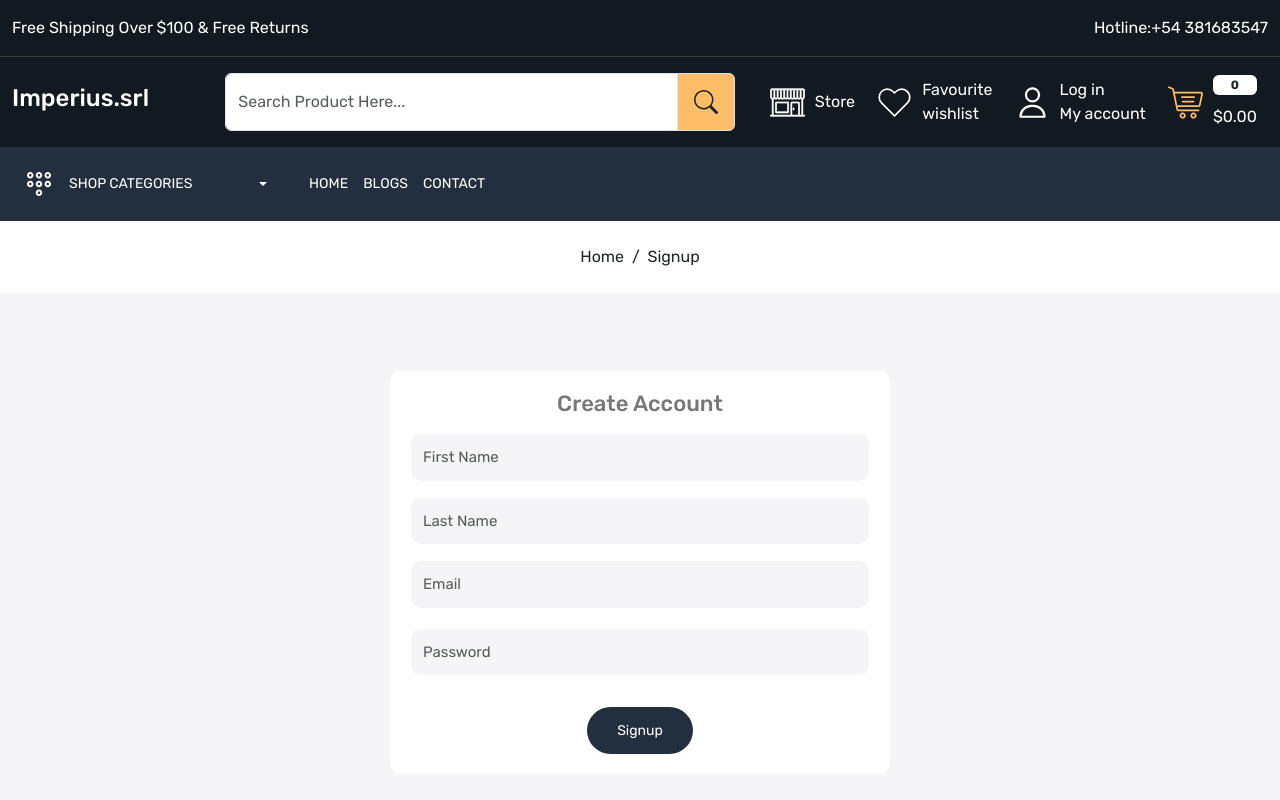
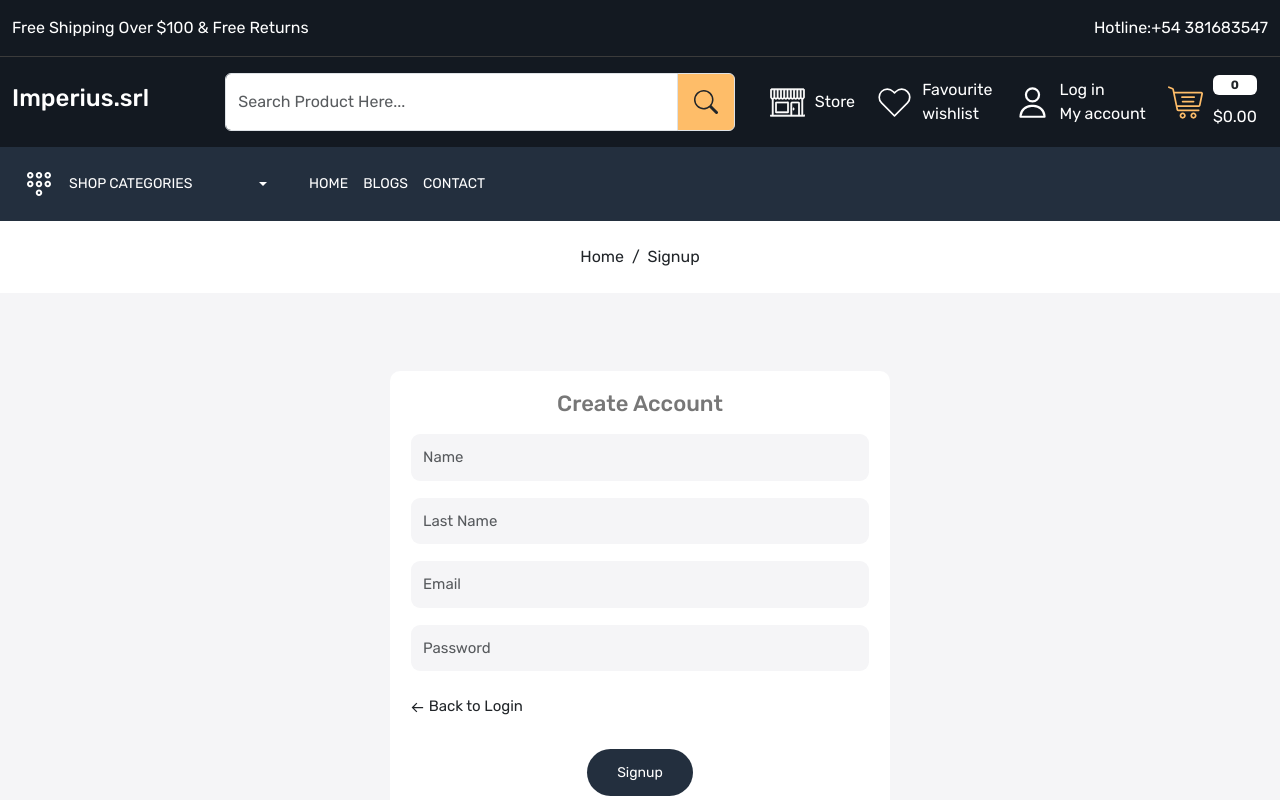
Before and after one commit to Izan0501/Imperius.Srl-Frontend, a React (Create React App) app: page /signup in a window 1280 px wide. Shown: the top 800 px of the page. Built offline with nearby package versions, Linux system fonts and the light colour scheme.

Commit message:
addUpdates

```diff
--- a/package.json
+++ b/package.json
@@ -44,6 +44,7 @@
     ]
   },
   "devDependencies": {
+    "@babel/plugin-proposal-private-property-in-object": "^7.21.11",
     "ajv": "^7.2.4"
   }
 }
--- a/src/App.css
+++ b/src/App.css
@@ -216,7 +216,7 @@ footer .social-icons .text-white {
 /*home wrapper 2*/
 
 .home-wrapper-2 {
-  background-color: var(--color-f5f5f7);
+  background-color: var(--color-f5f5f7) !important;
 }
 /* home wrapper 2 ends */
 
@@ -392,7 +392,9 @@ footer .social-icons .text-white {
 /* productCard section ends */
 
 /* Famous-popular products section */
-
+.store-wrapper {
+  background-color: var(--color-777777);
+}
 .famous-card .famous-content {
   top: 5%;
   left: 10%;
--- /dev/null
+++ b/src/components/CustomInput.js
@@ -0,0 +1,17 @@
+import React from 'react'
+
+const CustomInput = (props) => {
+    const { type, name, placeholder, classname } = props
+    return (
+        <div>
+            <input
+                type={type}
+                name={name}
+                placeholder={placeholder}
+                className={`form-control ${classname}`}
+            />
+        </div>
+    )
+}
+
+export default CustomInput
--- a/src/pages/Checkout.js
+++ b/src/pages/Checkout.js
@@ -1,8 +1,8 @@
 import React from 'react';
+import { BiArrowBack } from 'react-icons/bi';
 import { Link } from 'react-router-dom';
-import { BiArrowBack } from 'react-icons/bi';
-import watch from '../images/watch.jpg'
 import Container from '../components/Container';
+import watch from '../images/watch.jpg';
 
 const Checkout = () => {
     return (
@@ -45,8 +45,8 @@ const Checkout = () => {
                                 action=""
                             >
                                 <div className='w-100'>
-                                        <select className="form-control form-select" name='' id="">
-                                            <option value="" selected disabled>Select Ubication</option>
+                                    <select defaultValue={'DEFAULT'} className="form-control form-select" name='' id="">
+                                        <option value="DEFAULT" selected disabled>Select Ubication</option>
                                     </select>
                                 </div>
                                 <div className='flex-grow-1'>
@@ -65,8 +65,8 @@ const Checkout = () => {
                                     <input type='text' placeholder='City' className="form-control" />
                                 </div>
                                 <div className='flex-grow-1'>
-                                        <select className="form-control form-select" name='' id="">
-                                            <option value="" selected disabled>Select State</option>
+                                    <select defaultValue={'DEFAULT'} className="form-control form-select" name='' id="">
+                                        <option value="DEFAULT" selected disabled>Select State</option>
                                     </select>
                                 </div>
                                 <div className='flex-grow-1'>
--- a/src/pages/ForgotPassword.js
+++ b/src/pages/ForgotPassword.js
@@ -3,6 +3,7 @@ import Meta from '../components/Meta'
 import ForgotPasswordHeader from '../components/StoreHeader'
 import { Link } from 'react-router-dom'
 import Container from '../components/Container'
+import CustomInput from '../components/CustomInput'
 
 const ForgotPassword = () => {
   return (
@@ -19,9 +20,11 @@ const ForgotPassword = () => {
                 action=""
                 className='d-flex flex-column gap-15'
               >
-                <div>
-                  <input type="email" name='email' placeholder='Email' className="form-control" />
-                </div>
+                <CustomInput
+                  type="email"
+                  name='email'
+                  placeholder='Email'
+                />
                 <div className="mt-3 d-flex justify-content-center flex-column gap-15 align-items-center">
                   <button className="button border-0">
                     Submit
--- a/src/pages/Login.js
+++ b/src/pages/Login.js
@@ -3,6 +3,7 @@ import Meta from '../components/Meta';
 import LoginHeader from '../components/StoreHeader';
 import { Link } from 'react-router-dom';
 import Container from '../components/Container';
+import CustomInput from '../components/CustomInput';
 
 const Login = () => {
   return (
@@ -18,12 +19,16 @@ const Login = () => {
                 action=""
                 className='d-flex flex-column gap-15'
               >
-                  <div>
-                    <input type="email" name='email' placeholder='Email' className="form-control" />
-                  </div>
-                  <div className='mt-1'>
-                    <input type="password" name='password' placeholder='Password' className="form-control" />
-                  </div>
+                <CustomInput
+                  type="email"
+                  name='email'
+                  placeholder='Email'
+                />
+                <CustomInput
+                  type="password"
+                  name='password'
+                  placeholder='Password'
+                />
                 <Link className='mt-2' to='/forgot-password'>Forgot Password?</Link>
                 <div className="mt-3 d-flex justify-content-center gap-15 align-items-center">
                   <button className="button border-0" type='submit'>
--- a/src/pages/Signup.js
+++ b/src/pages/Signup.js
@@ -2,6 +2,9 @@ import React from 'react';
 import Meta from '../components/Meta';
 import SignupHeader from '../components/StoreHeader';
 import Container from '../components/Container';
+import CustomInput from '../components/CustomInput';
+import { Link } from 'react-router-dom';
+import { BiArrowBack } from 'react-icons/bi';
 
 const Signup = () => {
   return (
@@ -17,19 +20,25 @@ const Signup = () => {
                 action=""
                 className='d-flex flex-column gap-15'
               >
-                  <div>
-                    <input type="text" name='name' placeholder='First Name' className="form-control" />
-                  </div>
-                  <div>
-                    <input type="text" name='last-name' placeholder='Last Name' className="form-control" />
-                  </div>
-                  <div>
-                    <input type="email" name='email' placeholder='Email' className="form-control" />
-                  </div>
-                  <div className='mt-1'>
-                    <input type="password" name='password' placeholder='Password' className="form-control" />
-                  </div>
-                  {/* <Link className='mt-2' to='/login'>Cancel</Link> */}
+                <CustomInput
+                  type="text"
+                  name='name'
+                  placeholder='Name'
+                />
+                <CustomInput
+                  type="text"
+                  name='last-name' placeholder='Last Name'
+                />
+                <CustomInput
+                  type="email"
+                  name='email'
+                  placeholder='Email'
+                />
+                <CustomInput
+                  type="password"
+                  name='password' placeholder='Password'
+                />
+                <Link className='mt-2 text-dark' to='/login'><BiArrowBack/>&nbsp;Back to Login</Link>
                 <div className="mt-3 d-flex justify-content-center gap-15 align-items-center">
                   <button className="button border-0">
                     Signup
--- a/src/pages/Store.js
+++ b/src/pages/Store.js
@@ -12,7 +12,7 @@ const Store = () => {
     <>
       <Meta title={"Imperius.Srl"} />
       <StoreHeader title='Our Store' />
-      <Container className="store-wrapper home-wrapper-2 py-5">
+      <Container class1="store-wrapper home-wrapper-2 py-5">
         <div className="row">
           {/* Category Filter */}
           <div className="col-3">
@@ -146,9 +146,9 @@ const Store = () => {
               <div className="d-flex justify-content-between align-items-center">
                 <div className="d-flex align-items-center gap-10">
                   <p className="mb-0 d-block" style={{ "width": "100px" }}>Sort By:</p>
-                  <select name="" className='form-control form-select' id="">
+                  <select defaultValue={'manual'} name="" className='form-control form-select' id="">
                     <option value="manual">Featured</option>
-                    <option value="best-selling" selected='selected'>Best Selling</option>
+                    <option value="best-selling">Best Selling</option>
                     <option value="title ascending">Alphabetically, A-Z</option>
                     <option value="title descending">Alphabetically, Z-A</option>
                     <option value="price-ascending"> Price, low to high</option>
```
Also changed, not shown: 1 other file (tests, documents, lock files or other folders). Lines whose indentation alone changed are shown as unchanged.
